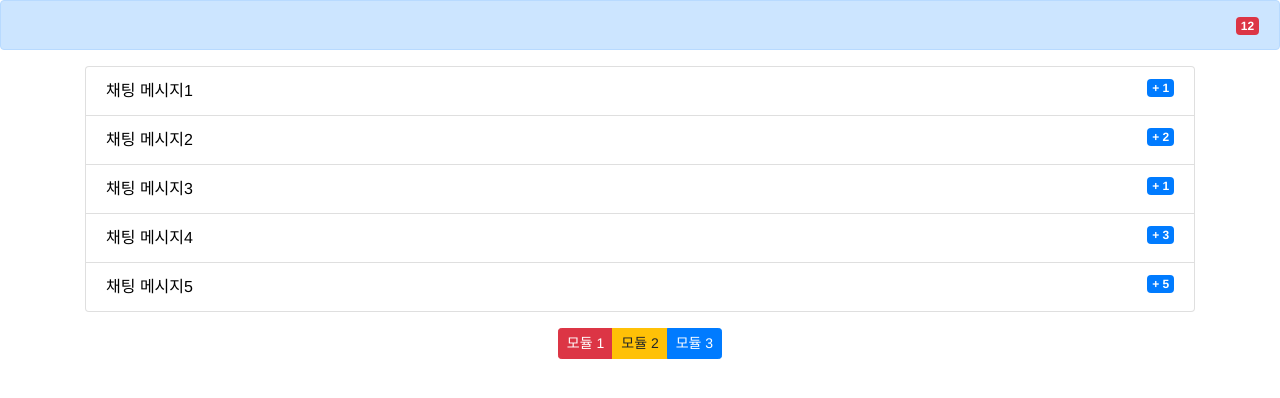
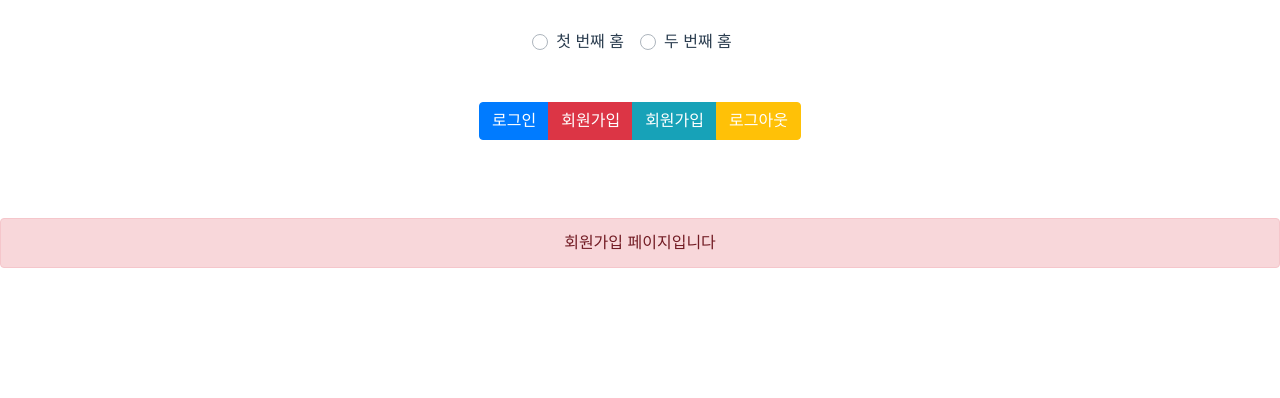
Before and after one commit to sout1217/vuex, a Vue app: page /sign-up in a window 1280 px wide. Shown: the top 398 px of the page. Built offline with nearby package versions, Linux system fonts and the light colour scheme.

Commit message:
vue router - router-view, router-link

```diff
--- a/package.json
+++ b/package.json
@@ -10,11 +10,13 @@
   "dependencies": {
     "core-js": "^3.6.5",
     "vue": "^3.0.0-0",
+    "vue-router": "^4.0.0-0",
     "vuex": "^4.0.0-0"
   },
   "devDependencies": {
     "@vue/cli-plugin-babel": "~4.5.0",
     "@vue/cli-plugin-eslint": "~4.5.0",
+    "@vue/cli-plugin-router": "^4.5.6",
     "@vue/cli-plugin-vuex": "^4.5.4",
     "@vue/cli-service": "~4.5.0",
     "@vue/compiler-sfc": "^3.0.0-0",
--- a/src/App.vue
+++ b/src/App.vue
@@ -1,26 +1,68 @@
 <template>
-    <div id="app">
-        <message-list />
+  <div id="nav">
+
+    <div class="select mb-5">
+      <div class="custom-control custom-control-inline custom-radio">
+        <input type="radio" class="custom-control-input" id="radio_1" name="radioN_1" value="첫 번째 홈">
+        <label class="custom-control-label" for="radio_1" @click="firstHomeShow()">첫 번째 홈</label>
+      </div>
+      <div class="custom-control custom-control-inline custom-radio">
+        <input type="radio" class="custom-control-input" id="radio_2" name="radioN_1" value="두 번째 홈">
+        <label class="custom-control-label" for="radio_2" @click="secondHomeShow()">두 번째 홈</label>
+      </div>
     </div>
+
+    <sign-home-first v-show="firstHome" />
+
+    <sign-home-second v-show="secondHome" />
+
+  </div>
+  <router-view/>
 </template>
 
+<style>
+#app {
+  font-family: Avenir, Helvetica, Arial, sans-serif;
+  -webkit-font-smoothing: antialiased;
+  -moz-osx-font-smoothing: grayscale;
+  text-align: center;
+  color: #2c3e50;
+}
+
+#nav {
+  padding: 30px;
+}
+
+#nav a {
+  font-weight: bold;
+  color: #2c3e50;
+}
+
+#nav a.router-link-exact-active {
+  color: #42b983;
+}
+</style>
 <script>
-    import MessageList from "@/views/chat/ChatList";
+  import SignHomeFirst from "@/views/sign/SignHomeFirst";
+  import SignHomeSecond from "@/views/sign/SignHomeSecond";
 
-    export default {
-        name: 'App',
-        components: {
-            MessageList
-        },
+  export default {
+    components: {SignHomeSecond, SignHomeFirst},
+    data() {
+      return {
+        firstHome: true,
+        secondHome: false
+      }
+    },
+    methods: {
+      firstHomeShow() {
+        this.firstHome = true
+        this.secondHome = false
+      },
+      secondHomeShow() {
+        this.firstHome = false
+        this.secondHome = true
+      }
     }
+  }
 </script>
-
-<style>
-    #app {
-        font-family: Avenir, Helvetica, Arial, sans-serif;
-        -webkit-font-smoothing: antialiased;
-        -moz-osx-font-smoothing: grayscale;
-        text-align: center;
-        color: #2c3e50;
-    }
-</style>
--- a/src/main.js
+++ b/src/main.js
@@ -1,7 +1,8 @@
 import { createApp } from 'vue'
 import App from './App.vue'
 import store from './store'
+import router from './router'
 
-createApp(App)
+createApp(App).use(router)
     .use(store)
     .mount('#app')
--- /dev/null
+++ b/src/router/index.js
@@ -0,0 +1,34 @@
+import { createRouter, createWebHistory } from 'vue-router'
+import Home from '../views/Home.vue'
+
+const routes = [
+  {
+    path: '/',
+    name: 'Home',
+    component: Home
+  },
+  {
+    path: '/sign-in',
+    name: 'signInPage',
+    component: () => import('@/views/sign/SignIn')
+  },
+  {
+    path: '/sign-up',
+    name: 'signUpPage',
+    component: () => import('@/views/sign/SignUp')
+  },
+  {
+    path: '/sign-out',
+    name: 'signOutPage',
+    component: () => import('@/views/sign/SignOut')
+  }
+]
+
+const router = createRouter({
+  /** 기본값 해시모드 */
+  // history: createWebHashHistory(),
+  history: createWebHistory(),
+  routes
+})
+
+export default router
--- /dev/null
+++ b/src/views/Home.vue
@@ -0,0 +1,15 @@
+<template>
+    <div class="home">
+        Home 페이지 입니다
+    </div>
+</template>
+
+<script>
+    export default {
+        name: "Home"
+    }
+</script>
+
+<style scoped>
+
+</style>
--- a/src/views/chat/ChatList.vue
+++ b/src/views/chat/ChatList.vue
@@ -54,7 +54,7 @@
             //     }
             // })
             /** 두 번째 방법 이용 */
-            ...mapState({
+            ...mapState(
                 chatList(state) {
                     switch (this.moduleType) {
                         case 1: return state.module1.chatList
--- /dev/null
+++ b/src/views/sign/SignHomeFirst.vue
@@ -0,0 +1,25 @@
+<template>
+    <div class="sign-home-first mb-5">
+        <div class="btn-group">
+            <button @click="$router.push({name: 'signInPage'})" type="button" class="btn btn-primary">로그인</button>
+            <button @click="$router.push({name: 'signUpPage', query: {}, params: {}})" type="button"
+                    class="btn btn-danger">회원가입
+            </button>
+            <button @click="$router.push({path: '/sign-up'})" type="button" class="btn btn-info ">회원가입</button>
+            <button @click="$router.push('/sign-out')" type="button" class="btn btn-warning text-white">로그아웃</button>
+        </div>
+    </div>
+</template>
+<script>
+    export default {
+        name: 'sign-home-first'
+    }
+</script>
+<style>
+
+    #nav a {
+        font-weight: bold;
+        color: #2c3e50;
+    }
+
+</style>
--- /dev/null
+++ b/src/views/sign/SignHomeSecond.vue
@@ -0,0 +1,28 @@
+    <template>
+    <div class="sign-home-second">
+        <ul class="list-group">
+            <li class="list-group-item">
+                <router-link to="/sign-in">로그인</router-link>
+            </li>
+            <li class="list-group-item">
+                <router-link to="/sign-up">회원가입</router-link>
+            </li>
+            <li class="list-group-item">
+                <router-link to="/sign-out">로그아웃</router-link>
+            </li>
+        </ul>
+    </div>
+</template>
+<script>
+    export default {
+        name: 'sign-home-second'
+    }
+</script>
+<style>
+
+    #nav a {
+        font-weight: bold;
+        color: #2c3e50;
+    }
+
+</style>
--- /dev/null
+++ b/src/views/sign/SignIn.vue
@@ -0,0 +1,17 @@
+<template>
+    <div class="sign-in">
+        <div class="alert alert-primary">
+            로그인 페이지입니다
+        </div>
+    </div>
+</template>
+
+<script>
+    export default {
+        name: "SignIn"
+    }
+</script>
+
+<style scoped>
+
+</style>
--- /dev/null
+++ b/src/views/sign/SignOut.vue
@@ -0,0 +1,17 @@
+<template>
+    <div class="sign-out">
+        <div class="alert alert-warning">
+            로그아웃 페이지입니다
+        </div>
+    </div>
+</template>
+
+<script>
+    export default {
+        name: "SignOut"
+    }
+</script>
+
+<style scoped>
+
+</style>
--- /dev/null
+++ b/src/views/sign/SignUp.vue
@@ -0,0 +1,17 @@
+<template>
+    <div class="sign-up">
+        <div class="alert alert-danger">
+            회원가입 페이지입니다
+        </div>
+    </div>
+</template>
+
+<script>
+    export default {
+        name: "SignUp"
+    }
+</script>
+
+<style scoped>
+
+</style>
```
Also changed, not shown: 1 other file (tests, documents, lock files or other folders).
